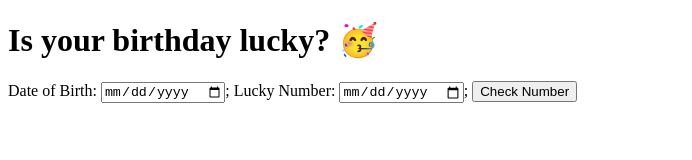
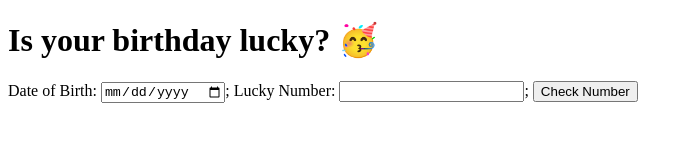
Before and after one commit to AtulPant2704/birthday-lucky, a plain HTML site: page index.html in a window 1280 px wide. Shown: the whole page, without its empty margins (0-692 px from the left). Drawn offline with Linux system fonts and the light colour scheme.

Commit message:
fix: input tag

```diff
--- a/index.html
+++ b/index.html
@@ -12,7 +12,7 @@
         <label for="date-of-birth">Date of Birth:</label>
         <input type="date" id="date-of-birth">;
         <label for="lucky-number">Lucky Number:</label>
-        <input type="date" id="lucky-number">;
+        <input type="number" id="lucky-number">;
         <button id="check-number">Check Number</button>
     </div>
 </body>
```
